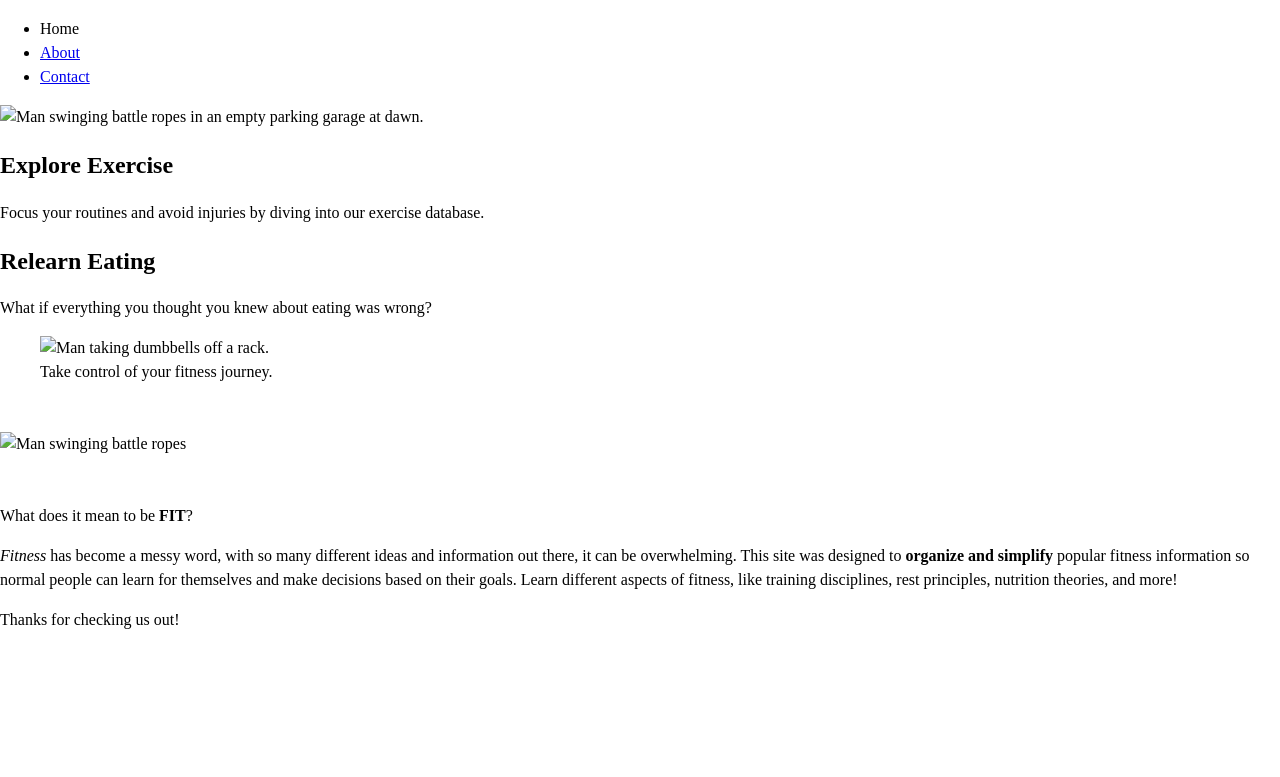
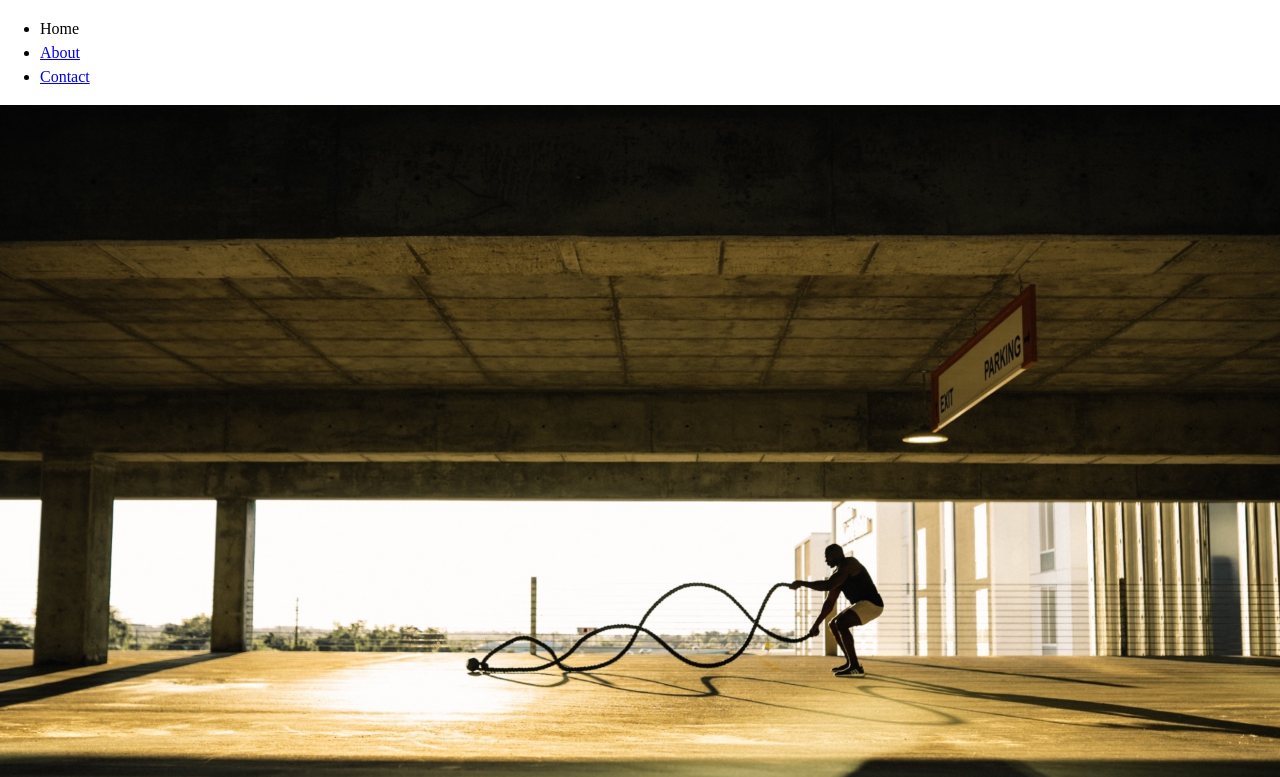
Before and after one commit to is-120-winter-2023/responsive-images-and-svg-joshsonofmichael, a website: page index.html in a window 1280 px wide. Shown: the part 55-832 px from the top of the page. Drawn offline with Linux system fonts and the light colour scheme; the site is published under a folder, as on GitHub Pages, so addresses that start at the root find nothing.

Commit message:
removed slashes

```diff
--- a/index.html
+++ b/index.html
@@ -28,10 +28,10 @@
   </header>
   <main>
     <picture>
-      <source media="(min-width: 769px)" srcset="/images/unstoppablelaptop.jpg">
-      <source media="(min-width: 381px)" srcset="/images/unstoppablefitnesstablet43.jpg">
-      <source media="(max-width: 380px)" srcset="/images/unstoppablefitnessmobile11.jpg">
-      <img src="/images/unstoppablelaptop.jpg" alt="Man swinging battle ropes in an empty parking garage at dawn.">
+      <source media="(min-width: 769px)" srcset="images/unstoppablelaptop.jpg">
+      <source media="(min-width: 381px)" srcset="images/unstoppablefitnesstablet43.jpg">
+      <source media="(max-width: 380px)" srcset="images/unstoppablefitnessmobile11.jpg">
+      <img src="images/unstoppablelaptop.jpg" alt="Man swinging battle ropes in an empty parking garage at dawn.">
     </picture>
     <article>
       <h2>Explore Exercise</h2>
@@ -40,17 +40,17 @@
     <article>
       <h2>Relearn Eating</h2>
       <p>What if everything you thought you knew about eating was wrong?</p>
-      <figure><img src="/images/pickingupdumbbells900px.jpg" alt="Man taking dumbbells off a rack." loading="lazy"
+      <figure><img src="images/pickingupdumbbells900px.jpg" alt="Man taking dumbbells off a rack." loading="lazy"
           height="600" width="900">
         <figcaption>Take control of your fitness journey.</figcaption>
       </figure>
     </article>
     <img
     srcset="/images/defylimits-300px.jpg 300w,
-    /images/defylimits-600px.jpg 600w,
-    /images/defylimits-900px.jpg 900w"
+    images/defylimits-600px.jpg 600w,
+    images/defylimits-900px.jpg 900w"
     sizes="50vw"
-    src="/images/defylimits-900px.jpg" alt="Man swinging battle ropes" width="900" height="603">
+    src="images/defylimits-900px.jpg" alt="Man swinging battle ropes" width="900" height="603">
   </main>
   <aside>
     <p>What does it mean to be <strong>FIT</strong>?</p>
```
